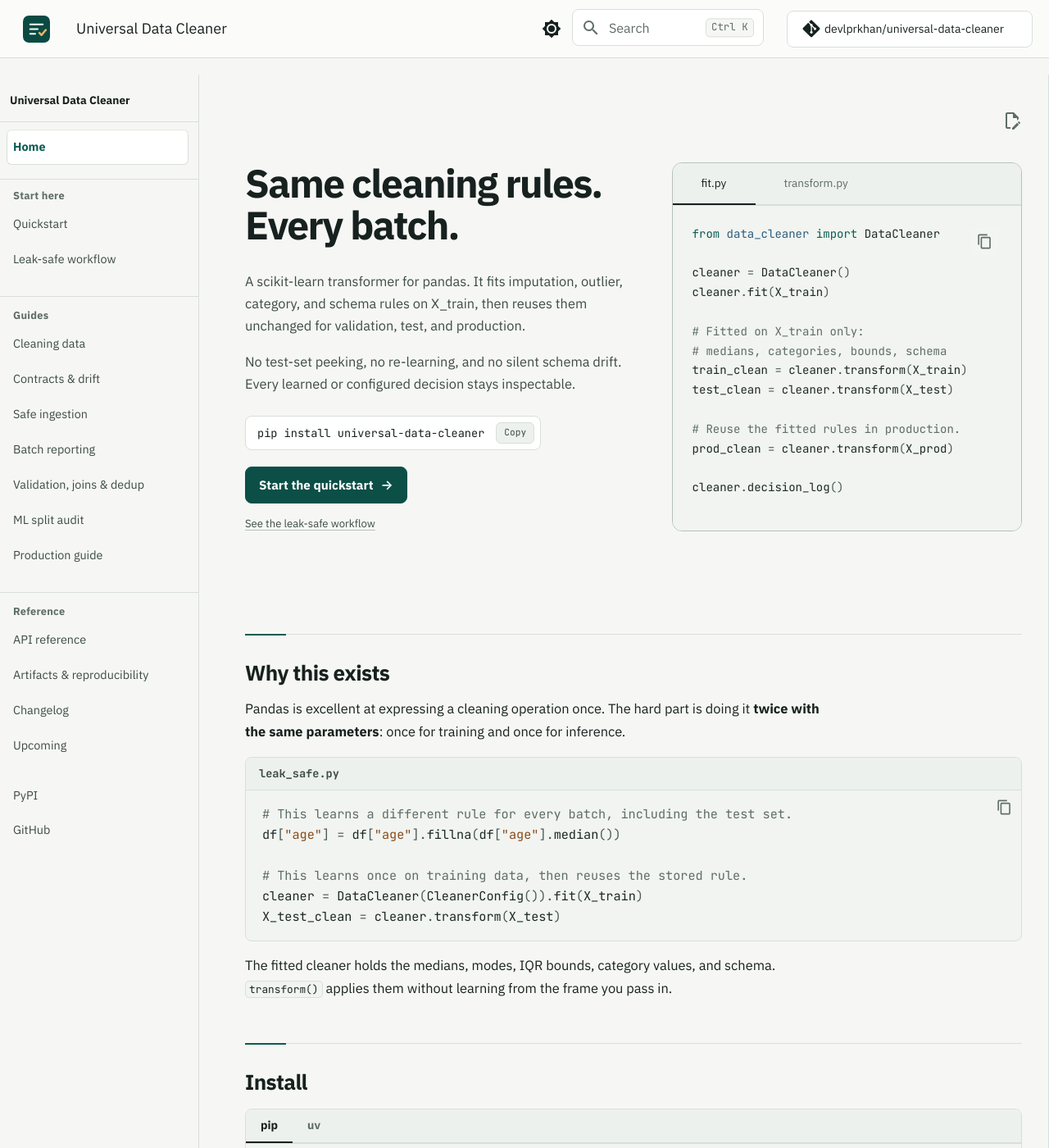
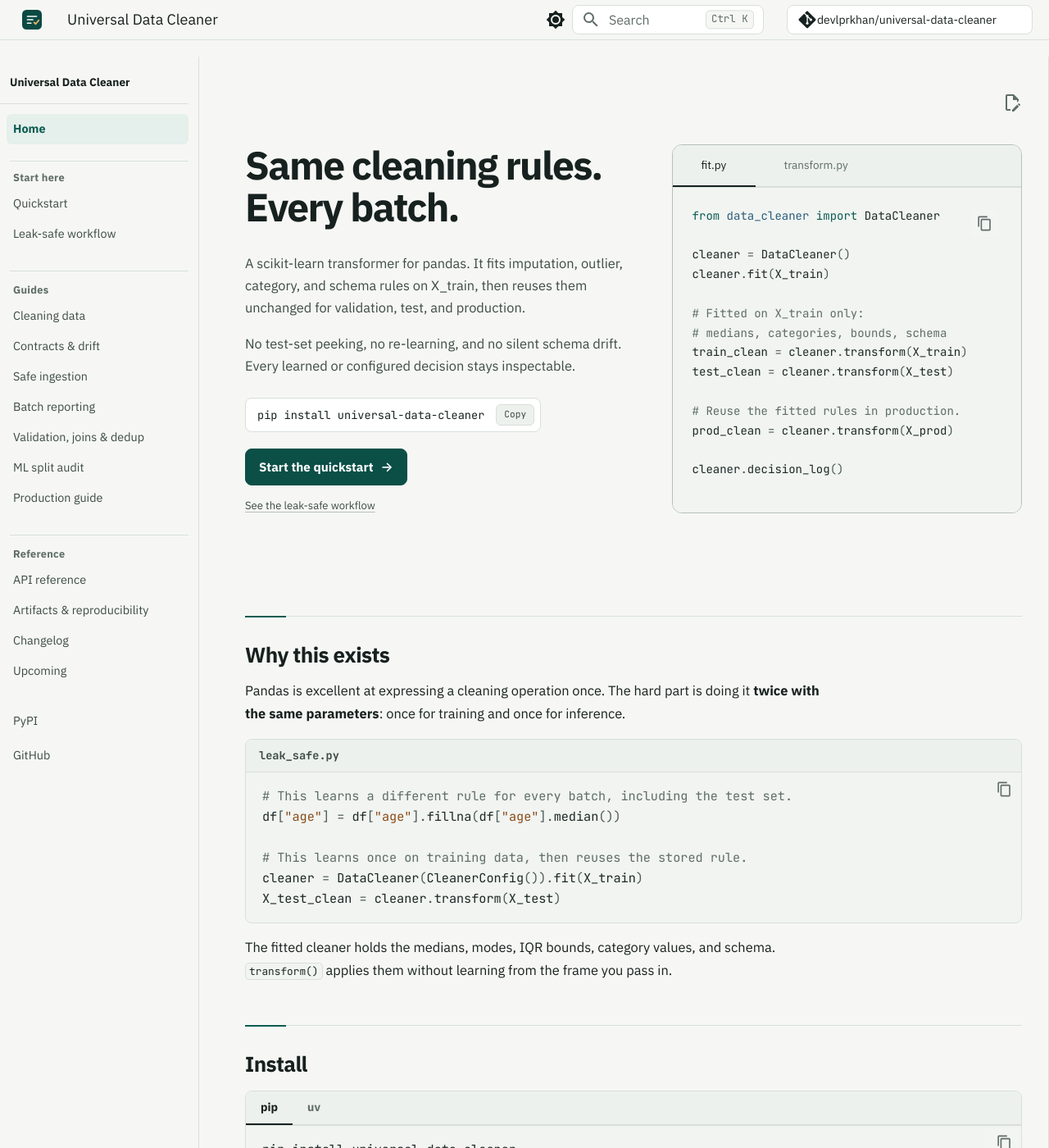
Before and after one commit to devlprkhan/universal-data-cleaner, an MkDocs documentation site: the page built from docs/index.md, in a window 1280 px wide and 1400 px high. Shown: the whole window at 82% size. Built offline with MkDocs 1.6.1 and Material for MkDocs 9.7.7, drawn with Linux system fonts in a browser that asks for light colours; comment, search, counter and statistics services are not loaded; some of the changed text lies outside the part shown.

Commit message:
docs: refine documentation UI and join the next-steps table (#32)

```diff
--- a/docs/assets/extra.css
+++ b/docs/assets/extra.css
@@ -22,10 +22,10 @@
   --udc-amber-soft: #fbf1e3;
   --udc-danger: #b23a2e;
   --udc-danger-soft: #fbeae7;
-  --udc-header-bg: #fbfcfa;
+  --udc-header-bg: #f6f7f4;
   --udc-header-fg: #17211f;
-  --udc-footer-bg: #0b211e;
-  --udc-footer-fg: #edf5f1;
+  --udc-footer-bg: #f6f7f4;
+  --udc-footer-fg: #17211f;
   --udc-code-bg: #f1f4f1;
   --udc-code-fg: #1d2926;
   --udc-field-bg: #ffffff;
@@ -35,6 +35,7 @@
   --udc-button-hover: #083d37;
   --udc-focus: #0b6b63;
   --udc-focus-inverse: #a1e3d8;
+  --udc-header-h: 2.4rem;
   --udc-radius: 8px;
   --udc-radius-card: 12px;
   --udc-ease: cubic-bezier(0.22, 1, 0.36, 1);
@@ -60,10 +61,10 @@
   --udc-amber-soft: #34281d;
   --udc-danger: #f0a69a;
   --udc-danger-soft: #341f1b;
-  --udc-header-bg: #1d2b25;
+  --udc-header-bg: #16211d;
   --udc-header-fg: #e8efec;
-  --udc-footer-bg: #0b1814;
-  --udc-footer-fg: #e9f1ed;
+  --udc-footer-bg: #16211d;
+  --udc-footer-fg: #e8efec;
   --udc-code-bg: #182822;
   --udc-code-fg: #dce7e2;
   --udc-field-bg: #24352e;
@@ -94,10 +95,10 @@
   --md-code-bg-color: var(--udc-code-bg);
   --md-code-fg-color: var(--udc-code-fg);
   --md-footer-bg-color: var(--udc-footer-bg);
-  --md-footer-bg-color--dark: #061715;
+  --md-footer-bg-color--dark: var(--udc-footer-bg);
   --md-footer-fg-color: var(--udc-footer-fg);
-  --md-footer-fg-color--light: #b8c9c2;
-  --md-footer-fg-color--lighter: #8fa49b;
+  --md-footer-fg-color--light: var(--udc-ink-soft);
+  --md-footer-fg-color--lighter: var(--udc-muted);
   --md-code-hl-keyword-color: #0b5c52;
   --md-code-hl-string-color: #8a4b18;
   --md-code-hl-number-color: #8a3b2e;
@@ -131,10 +132,10 @@
   --md-code-bg-color: var(--udc-code-bg);
   --md-code-fg-color: var(--udc-code-fg);
   --md-footer-bg-color: var(--udc-footer-bg);
-  --md-footer-bg-color--dark: #08110e;
+  --md-footer-bg-color--dark: var(--udc-footer-bg);
   --md-footer-fg-color: var(--udc-footer-fg);
-  --md-footer-fg-color--light: #b7c8c1;
-  --md-footer-fg-color--lighter: #8ea39a;
+  --md-footer-fg-color--light: var(--udc-ink-soft);
+  --md-footer-fg-color--lighter: var(--udc-muted);
   --md-code-hl-keyword-color: #8fd6cb;
   --md-code-hl-string-color: #e3b57a;
   --md-code-hl-number-color: #e8a08d;
@@ -170,7 +171,10 @@
   outline-color: var(--udc-focus);
 }
 
-.md-footer :focus-visible,
+.md-footer :focus-visible {
+  outline-color: var(--udc-focus);
+}
+
 .md-skip:focus-visible {
   outline-color: var(--udc-focus-inverse);
 }
@@ -202,7 +206,7 @@
 }
 
 .md-header__inner {
-  height: 3.5rem;
+  height: var(--udc-header-h);
   padding-right: 1rem;
   padding-left: 1rem;
 }
@@ -219,12 +223,12 @@
 }
 
 .md-header__title {
-  height: 3.5rem;
+  height: var(--udc-header-h);
   font-family: var(--udc-sans);
   font-size: 0.9rem;
   font-weight: 500;
   letter-spacing: 0;
-  line-height: 3.5rem;
+  line-height: var(--udc-header-h);
 }
 
 .md-header__topic:first-child {
@@ -232,20 +236,34 @@
 }
 
 .md-header__option {
-  height: 3.5rem;
-}
-
-.md-header__option .md-header__button {
+  display: flex;
+  align-items: center;
+  height: var(--udc-header-h);
+}
+
+/* Material marks the checked label with display: block, which beats the
+ * base button rule and knocks the icon off-center. Match its specificity. */
+.md-header__option .md-header__button,
+.md-header__option > input.md-option:checked + .md-header__button:not([hidden]) {
   display: flex;
   align-items: center;
   justify-content: center;
-  margin-top: 0.35rem;
-  margin-bottom: 0.35rem;
-  padding: 0.7rem 0.45rem;
+  width: 2rem;
+  height: 2rem;
+  margin: 0;
+  padding: 0;
+  line-height: 1;
 }
 
 .md-header__option .md-header__button[hidden] {
   display: none;
+}
+
+.md-header__option .md-header__button svg {
+  display: block;
+  width: 1.2rem;
+  height: 1.2rem;
+  margin: 0;
 }
 
 .md-header__source {
@@ -253,14 +271,14 @@
   align-items: center;
   width: 15rem;
   max-width: 15rem;
-  height: 3.5rem;
+  height: var(--udc-header-h);
 }
 
 .md-source {
   display: flex;
   align-items: center;
   width: 100%;
-  height: 2.25rem;
+  height: 1.8rem;
   border: 1px solid var(--udc-line);
   border-radius: var(--udc-radius);
   background: var(--udc-field-bg);
@@ -271,7 +289,7 @@
 
 .md-source__icon {
   display: flex;
-  flex: 0 0 2.25rem;
+  flex: 0 0 1.8rem;
   align-items: center;
   justify-content: center;
   height: 100%;
@@ -301,18 +319,18 @@
 
 .md-header__button.md-logo {
   margin: 0.1rem 0.35rem 0.1rem 0.15rem;
-  padding: 0.25rem;
+  padding: 0.2rem;
 }
 
 .md-header__button.md-logo img,
 .md-header__button.md-logo svg {
-  width: 1.65rem;
-  height: 1.65rem;
+  width: 1.2rem;
+  height: 1.2rem;
 }
 
 .md-search {
-  height: 3.5rem;
-  padding: 0.55rem 0;
+  height: var(--udc-header-h);
+  padding: 0.3rem 0;
 }
 
 .md-search__inner {
@@ -321,7 +339,7 @@
 
 .md-search__form {
   position: relative;
-  height: 2.25rem;
+  height: 1.8rem;
   border: 1px solid var(--udc-line);
   border-radius: var(--udc-radius);
   background-color: var(--udc-field-bg);
@@ -466,7 +484,7 @@
   }
 
   .md-sidebar--secondary .md-nav--secondary > .md-nav__title {
-    margin-right: -0.6rem;
+    margin-right: 0;
   }
 }
 
@@ -491,6 +509,12 @@
   padding-bottom: 1.1rem;
 }
 
+/* The section rules and inset links must not create a horizontal scrollbar. */
+.md-sidebar__scrollwrap {
+  overflow-x: hidden;
+  overscroll-behavior: contain;
+}
+
 .md-nav {
   font-size: 0.72rem;
   line-height: 1.45;
@@ -508,8 +532,14 @@
   padding-bottom: 0;
 }
 
+/* Keep a clear gap between hover/active rows. */
+.md-sidebar--primary .md-nav__item {
+  padding-top: 3px;
+  padding-bottom: 3px;
+}
+
 .md-nav--primary > .md-nav__title {
-  margin-right: -0.6rem;
+  margin-right: 0;
   margin-bottom: 0.45rem;
   padding-bottom: 0.75rem;
   border-bottom: 1px solid var(--udc-line);
@@ -525,8 +555,8 @@
 .md-nav--primary > .md-nav__list > .md-nav__item--section::before {
   position: absolute;
   top: 0;
-  right: -0.6rem;
-  left: -0.6rem;
+  right: 0;
+  left: 0;
   height: 1px;
   background: var(--udc-line);
   content: "";
@@ -567,15 +597,17 @@
 }
 
 .md-sidebar--primary .md-nav__link {
-  min-height: 2.125rem;
-  padding-top: 0.55rem;
-  padding-bottom: 0.55rem;
+  position: relative;
+  align-items: center;
+  min-height: 0;
+  padding-top: 0.4rem;
+  padding-bottom: 0.4rem;
 }
 
 @media screen and (min-width: 76.25em) {
   .md-nav--primary .md-nav__link {
     margin: 0 0 0 -0.2rem;
-    padding: 0.55rem 0.5rem 0.55rem 0.4rem;
+    padding: 0.4rem 0.5rem 0.4rem 0.4rem;
   }
 
   .md-sidebar--primary .md-nav--primary .md-nav__item > .md-nav__link {
@@ -594,13 +626,17 @@
   font-weight: 600;
 }
 
-.md-nav--primary .md-nav__item--active > .md-nav__link,
-.md-nav--primary .md-nav__link--active {
-  background: var(--udc-surface);
-  box-shadow: inset 0 0 0 1px var(--udc-line);
+/* Active row: a flat pine pill, with no indicator bar or border. */
+.md-nav--primary .md-nav__item--active > a.md-nav__link,
+.md-nav--primary a.md-nav__link--active {
+  border-radius: 6px;
+  background: var(--udc-pine-soft);
+  box-shadow: none;
+  color: var(--udc-pine);
 }
 
 .md-nav--primary .md-nav__item--section > .md-nav__link {
+  border-radius: 0;
   background: transparent;
   box-shadow: none;
   color: var(--udc-muted);
@@ -610,6 +646,8 @@
 .md-nav--primary
   .md-nav__item--section
   > .md-nav__link--active {
+  border-radius: 0;
+  background: transparent;
   color: var(--udc-pine);
 }
 
@@ -653,6 +691,12 @@
   border-left-color: var(--udc-pine);
   color: var(--udc-pine);
   font-weight: 600;
+}
+
+/* The nested mobile TOC keeps its own left-rule treatment. */
+.md-nav--primary .md-nav--secondary a.md-nav__link--active {
+  border-radius: 0;
+  background: transparent;
 }
 
 /* Reading surface. */
@@ -1398,60 +1442,77 @@
 .doc-links {
   display: grid;
   grid-template-columns: repeat(3, minmax(0, 1fr));
-  gap: 1rem;
+  gap: 0;
   align-items: stretch;
   margin: 1.2rem 0 2rem;
-}
-
-.doc-links > div {
-  min-width: 0;
-  padding: 1rem 1.05rem;
+  overflow: hidden;
   border: 1px solid var(--udc-line);
   border-radius: var(--udc-radius-card);
   background: var(--udc-surface);
 }
 
+.doc-links > div {
+  display: flex;
+  flex-direction: column;
+  min-width: 0;
+}
+
+.doc-links > div + div {
+  border-left: 1px solid var(--udc-line);
+}
+
 .doc-links__title {
-  margin: 0 0 0.55rem;
-  padding-bottom: 0.45rem;
+  display: flex;
+  align-items: center;
+  min-height: 2.35rem;
+  margin: 0;
+  padding: 0.55rem 1rem;
   border-bottom: 1px solid var(--udc-line);
-  color: var(--udc-muted);
-  font-size: 0.7rem;
+  background: var(--udc-surface-subtle);
+  color: var(--udc-ink-soft);
+  font-size: 0.68rem;
   font-weight: 600;
-  letter-spacing: 0;
+  letter-spacing: 0.02em;
   line-height: 1.4;
   text-transform: none;
 }
 
-.md-typeset .doc-links ul {
-  margin: 0;
-  padding: 0;
-  list-style: none;
-}
-
-.doc-links li {
+.md-typeset .doc-links__row {
+  padding: 0.6rem 1rem;
+  line-height: 1.5;
+}
+
+.md-typeset .doc-links__row + .doc-links__row {
+  border-top: 1px solid var(--udc-line);
+}
+
+.md-typeset .doc-links__row > p {
   max-width: none;
   margin: 0;
-  padding: 0.38rem 0;
-  line-height: 1.55;
-}
-
-.doc-links li + li {
-  border-top: 1px solid var(--udc-line);
 }
 
 .doc-links a {
-  display: inline;
-  border-bottom: 1px solid transparent;
-  color: var(--udc-ink-soft);
-  font-size: 0.77rem;
-  line-height: 1.55;
+  display: block;
+  color: var(--udc-ink);
+  font-size: 0.78rem;
+  font-weight: 600;
+  line-height: 1.45;
   text-decoration: none;
 }
 
 .doc-links a:hover {
-  border-bottom-color: var(--udc-line-strong);
-  color: var(--udc-pine);
+  color: var(--udc-pine);
+  text-decoration: underline;
+  text-decoration-thickness: 1px;
+  text-underline-offset: 0.18em;
+}
+
+.doc-links__desc {
+  display: block;
+  margin-top: 0.12rem;
+  color: var(--udc-muted);
+  font-size: 0.72rem;
+  line-height: 1.5;
 }
 
 .home-cta {
@@ -1589,9 +1650,9 @@
   color: var(--udc-pine);
 }
 
-/* Footer. */
+/* Footer: quiet paper, with only hairlines and the links carrying color. */
 .md-footer {
-  border-top: 1px solid rgb(255 255 255 / 10%);
+  border-top: 1px solid var(--udc-line);
   background-color: var(--udc-footer-bg);
 }
 
@@ -1603,7 +1664,7 @@
 }
 
 .md-footer__inner {
-  border-bottom: 1px solid rgb(255 255 255 / 10%);
+  border-bottom: 1px solid var(--udc-line);
 }
 
 .md-footer__link {
@@ -1612,7 +1673,7 @@
 }
 
 .md-footer__link:hover {
-  background: rgb(255 255 255 / 4%);
+  background: var(--udc-surface-subtle);
 }
 
 .md-footer__link--prev {
@@ -1635,6 +1696,7 @@
 }
 
 .md-footer-meta {
+  border-top: 1px solid var(--udc-line);
   background-color: var(--udc-footer-bg);
 }
 
@@ -1666,7 +1728,7 @@
 }
 
 .md-social__link:hover {
-  color: #ffffff;
+  color: var(--udc-pine);
 }
 
 @media screen and (min-width: 85em) {
@@ -1675,8 +1737,8 @@
     width: min(calc(100% - 5rem), 86rem);
     margin-right: auto;
     margin-left: auto;
-    border-right: 1px solid rgb(255 255 255 / 10%);
-    border-left: 1px solid rgb(255 255 255 / 10%);
+    border-right: 1px solid var(--udc-line);
+    border-left: 1px solid var(--udc-line);
   }
 }
 
@@ -1756,7 +1818,12 @@
   }
 
   .doc-links {
-    grid-template-columns: repeat(2, minmax(0, 1fr));
+    grid-template-columns: minmax(0, 1fr);
+  }
+
+  .doc-links > div + div {
+    border-top: 1px solid var(--udc-line);
+    border-left: 0;
   }
 }
 
@@ -1844,16 +1911,8 @@
     font-size: 0.6rem;
   }
 
-  .feature-grid,
-  .doc-links {
+  .feature-grid {
     grid-template-columns: minmax(0, 1fr);
-  }
-
-  .feature-grid {
-    gap: 1rem;
-  }
-
-  .doc-links {
     gap: 1rem;
   }
 
--- a/docs/index.md
+++ b/docs/index.md
@@ -189,27 +189,66 @@
 <div markdown>
 <p class="doc-links__title">Start here</p>
 
-- [Quickstart](quickstart.md): install, fit, and transform.
-- [Leak-safe workflow](leak-safe-workflow.md): the fit/transform contract.
+<div class="doc-links__row" markdown>
+[Quickstart](quickstart.md)
+<span class="doc-links__desc">Install, fit, and transform.</span>
+</div>
+<div class="doc-links__row" markdown>
+[Leak-safe workflow](leak-safe-workflow.md)
+<span class="doc-links__desc">The fit/transform contract.</span>
+</div>
 </div>
 <div markdown>
 <p class="doc-links__title">Guides</p>
 
-- [Cleaning data](cleaning.md): every configuration option.
-- [Contracts & drift](contracts.md): make schema assumptions explicit.
-- [Safe ingestion](ingestion.md): read CSV or Excel with an audit trail.
-- [Batch reporting](reporting.md): one report for profile, drift, and decisions.
-- [Validation, joins & dedup](validation-joins.md): check batches and keys.
-- [ML split audit](ml-split-audit.md): find contaminated splits.
-- [Production guide](production.md): deploy the same rules safely.
+<div class="doc-links__row" markdown>
+[Cleaning data](cleaning.md)
+<span class="doc-links__desc">Every configuration option.</span>
+</div>
+<div class="doc-links__row" markdown>
+[Contracts & drift](contracts.md)
+<span class="doc-links__desc">Make schema assumptions explicit.</span>
+</div>
+<div class="doc-links__row" markdown>
+[Safe ingestion](ingestion.md)
+<span class="doc-links__desc">Read CSV or Excel with an audit trail.</span>
+</div>
+<div class="doc-links__row" markdown>
+[Batch reporting](reporting.md)
+<span class="doc-links__desc">One report for profile, drift, and decisions.</span>
+</div>
+<div class="doc-links__row" markdown>
+[Validation, joins & dedup](validation-joins.md)
+<span class="doc-links__desc">Check batches and keys.</span>
+</div>
+<div class="doc-links__row" markdown>
+[ML split audit](ml-split-audit.md)
+<span class="doc-links__desc">Find contaminated splits.</span>
+</div>
+<div class="doc-links__row" markdown>
+[Production guide](production.md)
+<span class="doc-links__desc">Deploy the same rules safely.</span>
+</div>
 </div>
 <div markdown>
 <p class="doc-links__title">Reference</p>
 
-- [API reference](api.md): generated from the package docstrings.
-- [Artifacts & reproducibility](artifacts.md): logs, manifests, fingerprints.
-- [Changelog](changelog.md): release notes and behavior changes.
-- [Upcoming](upcoming.md): what ships next and what is out of scope.
+<div class="doc-links__row" markdown>
+[API reference](api.md)
+<span class="doc-links__desc">Generated from the package docstrings.</span>
+</div>
+<div class="doc-links__row" markdown>
+[Artifacts & reproducibility](artifacts.md)
+<span class="doc-links__desc">Logs, manifests, fingerprints.</span>
+</div>
+<div class="doc-links__row" markdown>
+[Changelog](changelog.md)
+<span class="doc-links__desc">Release notes and behavior changes.</span>
+</div>
+<div class="doc-links__row" markdown>
+[Upcoming](upcoming.md)
+<span class="doc-links__desc">What ships next and what is out of scope.</span>
+</div>
 </div>
 </div>
 
```
Also changed, not shown: CHANGELOG.md (+2 -1 lines), docs/quickstart.md (+28 -7 lines).
